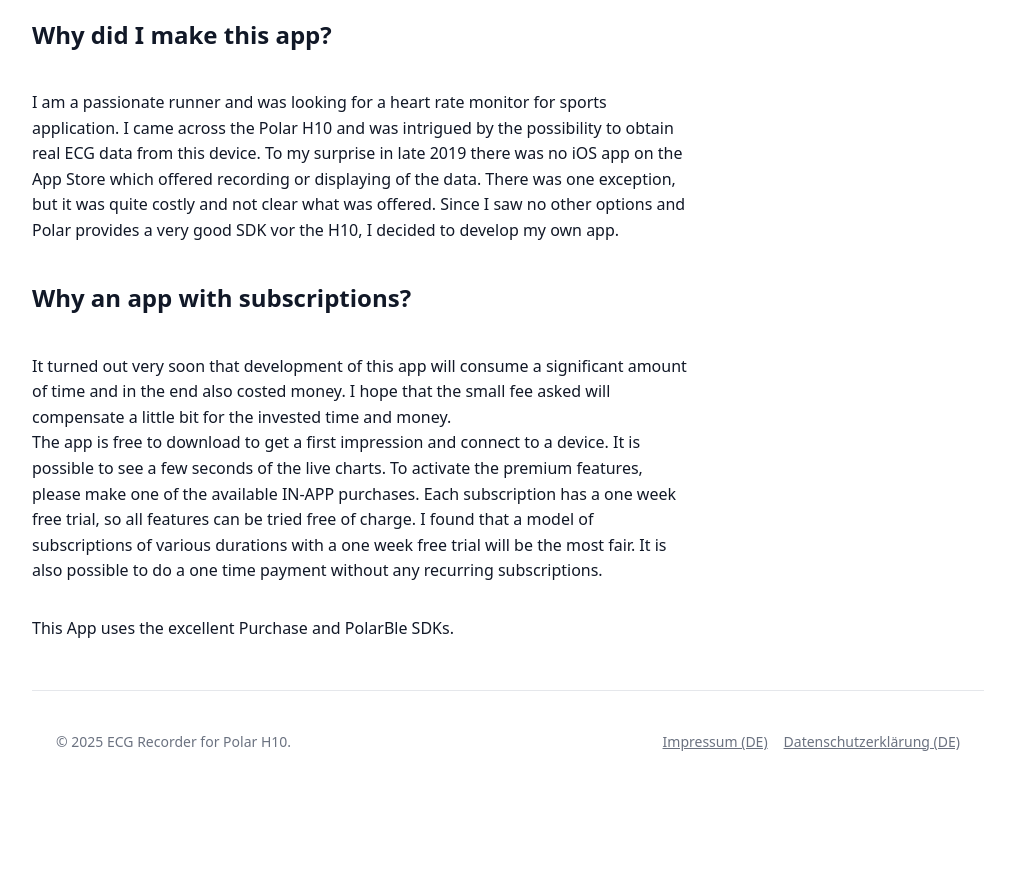
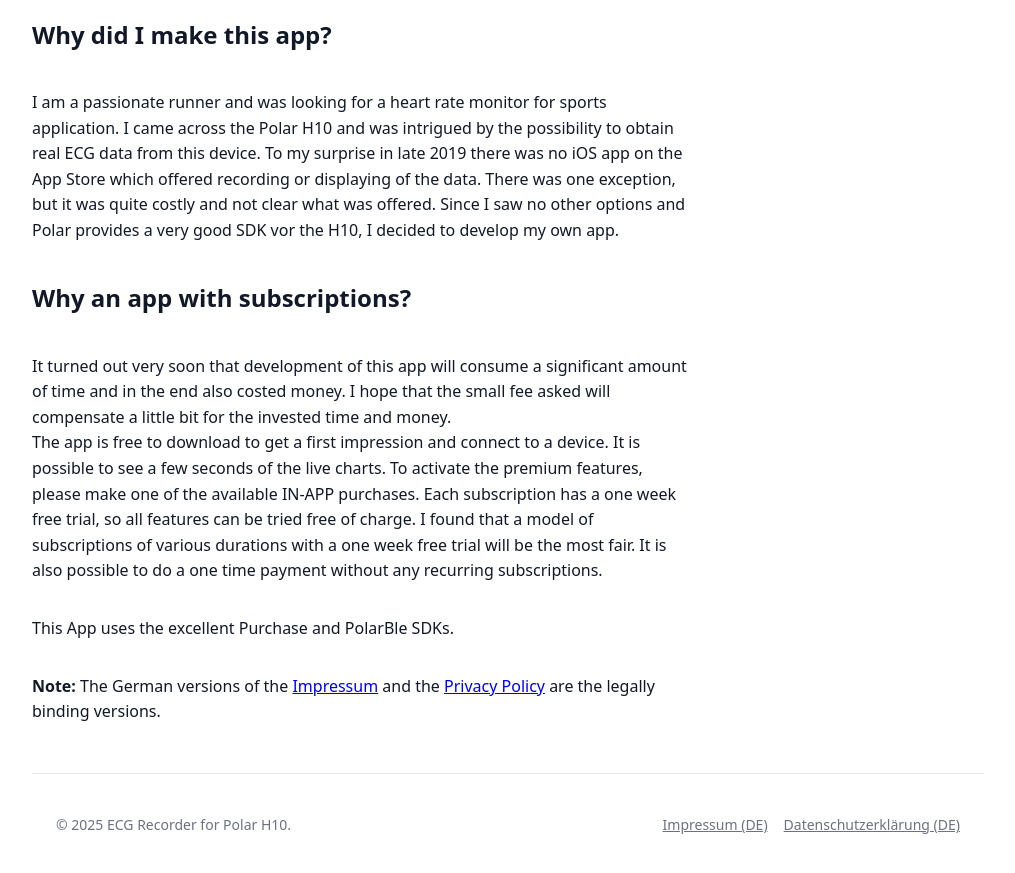
Before and after one commit to poml88/ecg-recorder-ios, a Jekyll site: the page built from index.md, in a window 1280 px wide and 900 px high, scrolled down 2781 px. Shown: the top 873 px of the window, without its empty margins (132-1147 px from the left). Built offline with Jekyll 4.4.1, drawn with Linux system fonts in a browser that asks for light colours; before the commit the page ends 3598 px from its top, so only the background shows below that.

Commit message:
Update index.md

```diff
--- a/index.md
+++ b/index.md
@@ -48,3 +48,5 @@
 The app is free to download to get a first impression and connect to a device. It is possible to see a few seconds of the live charts. To activate the premium features, please make one of the available IN-APP purchases. Each subscription has a one week free trial, so all features can be tried free of charge. I found that a model of subscriptions of various durations with a one week free trial will be the most fair. It is also possible to do a one time payment without any recurring subscriptions.
 
 This App uses the excellent Purchase and PolarBle SDKs.
+
+**Note:** The German versions of the [Impressum]({{ site.de_impressum_path | relative_url }}) and the [Privacy Policy]({{ site.de_privacy_path | relative_url }}) are the legally binding versions.
```
